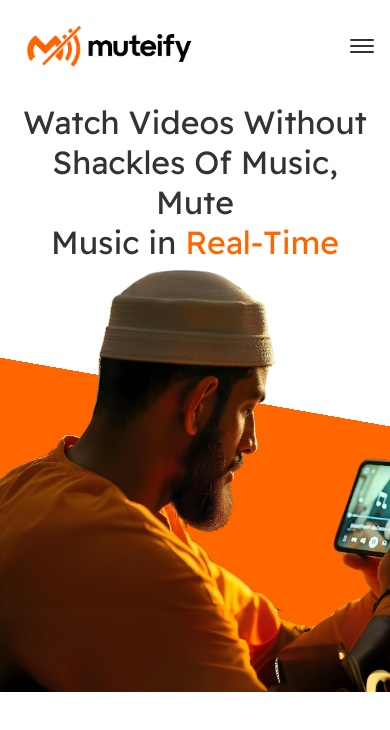
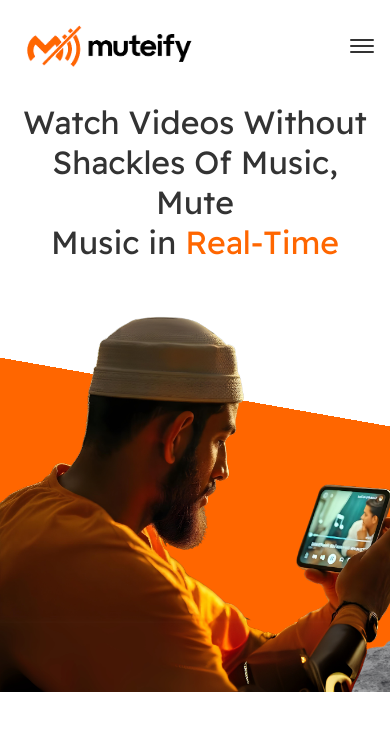
Before and after one commit to austinogola/muteify-fulll, a React (Create React App) app in the folder web/: page / in a window 390 px wide. Shown: the top 730 px of the page. Built offline with nearby package versions, Linux system fonts and the light colour scheme.

Commit message:
final fix 1st section

```diff
--- a/web/src/components/Hero.css
+++ b/web/src/components/Hero.css
@@ -133,12 +133,17 @@
     z-index: 5;
   }
 
-  @media (max-width: 550px) {
+   @media (max-width: 480px) {
+      .oneImageHolder#user img{
+        height: 80% !important;
+    }
+   }
+
+
+  @media (max-width: 560px) {
     .heroText h1{
       font-size: 2rem !important;
     }
-
-
 
 
   }
```
